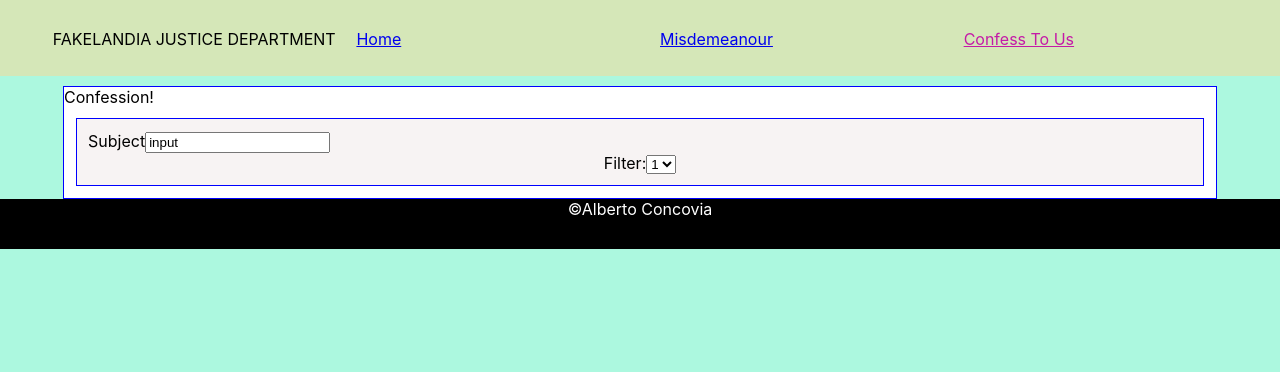
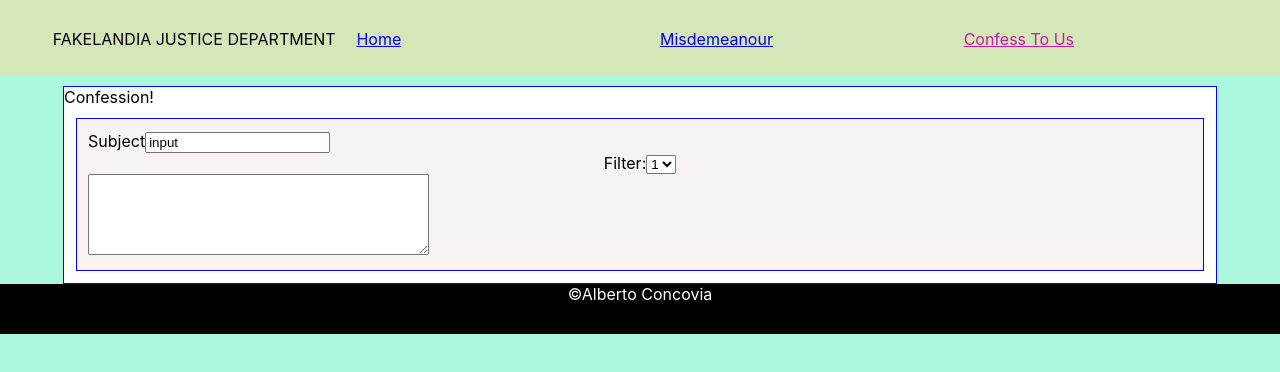
Before and after one commit to AlbertoConcovia/router-justice-for-fakelandia, a React (Create React App) app: page /Confession in a window 1280 px wide. Shown: the top 372 px of the page. Built offline with nearby package versions, Linux system fonts and the light colour scheme.

Commit message:
Activity 3 - Form.js - TextArea.js component added

```diff
--- /dev/null
+++ b/src/components/TextArea.js
@@ -0,0 +1,20 @@
+
+const TextArea = ({ textAreaValue }) => {
+
+  return (
+    <div>
+      <label htmlFor="textarea"></label>
+
+      <textarea
+        id="textarea"
+        name="textarea"
+        rows="5"
+        cols="40"
+        value={textAreaValue}
+      />
+
+    </div>
+  );
+};
+
+export default TextArea;
--- a/src/components/form/Form.js
+++ b/src/components/form/Form.js
@@ -1,4 +1,5 @@
 import Dropdown from "../Dropdown";
+import TextArea from "../TextArea";
 import TextInput from "../TextInput";
 
 const Form = () => {
@@ -10,18 +11,13 @@ const Form = () => {
   return (
     <div className="form-container">
       <form onSubmit={handleSubmit}>
-        <TextInput
-          labelText="Subject"
-          labelId="subject"
-          inputValue="input"
-        />
+        <TextInput labelText="Subject" labelId="subject" inputValue="input" />
 
         <Dropdown />
-{/*
-        <ReasonForSparing
-          reasonForSparing={reasonForSparing}
-          onChangeReasonForSparing={(e) => setReasonForSparing(e.target.value)}
-        /> */}
+
+        <TextArea
+          textAreaValue=""
+        />
 
         {/* <SubmitForm /> */}
       </form>
```
